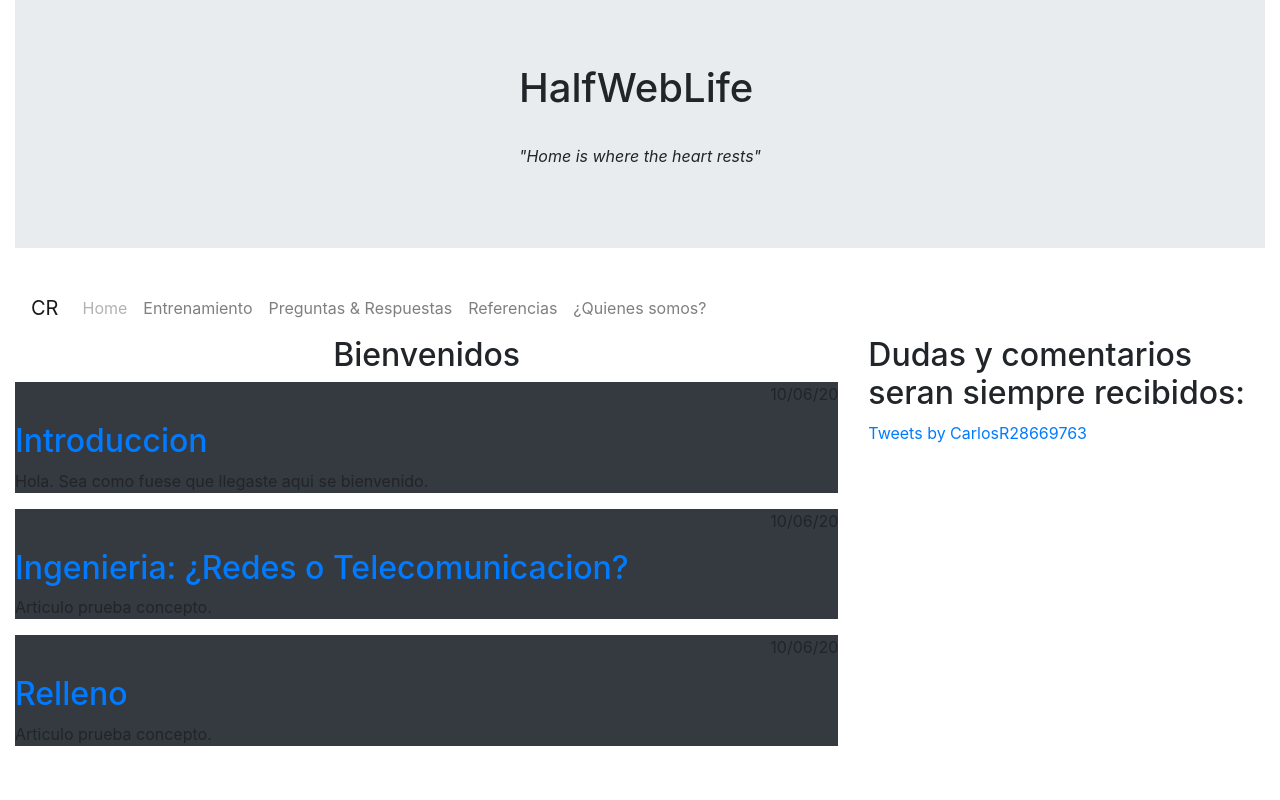
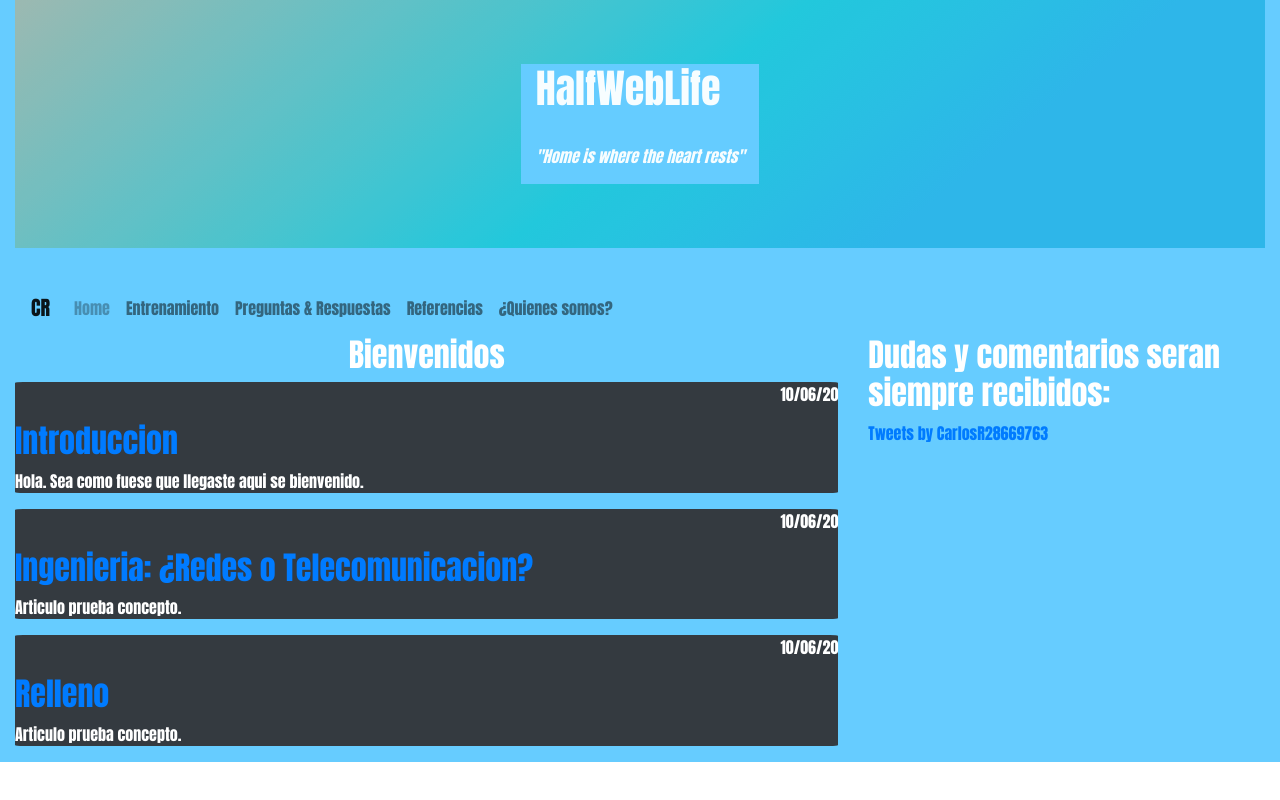
Before and after one commit to ReadingShades/HalfWebLife, a plain HTML site: page index.html in a window 1280 px wide. Drawn offline with nearby package versions, Linux system fonts and the light colour scheme; files that its build step writes are made by us from their sources; the site is published under a folder, as on GitHub Pages, so addresses that start at the root find nothing.

Commit message:
Revert "Update index.html"
This reverts commit 1ca345ef425b4591e486a8eef3e31140d201a772.

```diff
--- a/index.html
+++ b/index.html
@@ -5,7 +5,7 @@
     <meta name="viewport" content="width=device-width, initial-scale=1.0">
 
     <link href="https://fonts.googleapis.com/css2?family=Anton&display=swap" rel="stylesheet">
-    <link rel="stylesheet" href="/docs/css/baseStyle.css">
+    <link rel="stylesheet" href=".HalfWebLife/docs/css/baseStyle.css">
     <!-- CSS only -->
     <link rel="stylesheet" href="https://stackpath.bootstrapcdn.com/bootstrap/4.5.0/css/bootstrap.min.css" integrity="sha384-9aIt2nRpC12Uk9gS9baDl411NQApFmC26EwAOH8WgZl5MYYxFfc+NcPb1dKGj7Sk" crossorigin="anonymous">
 
@@ -41,19 +41,19 @@
                         <div class="collapse navbar-collapse" id="navbarNav">
                             <ul class="navbar-nav">
                                 <li class="nav-item">
-                                    <a class="nav-link disabled" href="/index.html">Home</a>
+                                    <a class="nav-link disabled" href="HalfWebLife/index.html">Home</a>
                                 </li>
                                 <li class="nav-item">
-                                    <a class="nav-link" href="/docs/html/2-Learn.html">Entrenamiento</a>
+                                    <a class="nav-link" href="HalfWebLife/docs/html/2-Learn.html">Entrenamiento</a>
                                 </li>
                                 <li class="nav-item">
-                                    <a class="nav-link" href="/docs/html/3-Q&A.html">Preguntas & Respuestas</a>
+                                    <a class="nav-link" href="HalfWebLife/docs/html/3-Q&A.html">Preguntas & Respuestas</a>
                                 </li>
                                 <li class="nav-item">
-                                    <a class="nav-link" href="/docs/html/4-Referencias.html">Referencias</a>
+                                    <a class="nav-link" href="HalfWebLife/docs/html/4-Referencias.html">Referencias</a>
                                 </li>
                                 <li class="nav-item">
-                                    <a class="nav-link" href="/docs/html/5-About.html">¿Quienes somos?</a>
+                                    <a class="nav-link" href="HalfWebLife/docs/html/5-About.html">¿Quienes somos?</a>
                                 </li>
                             </ul>
                         </div>
```
